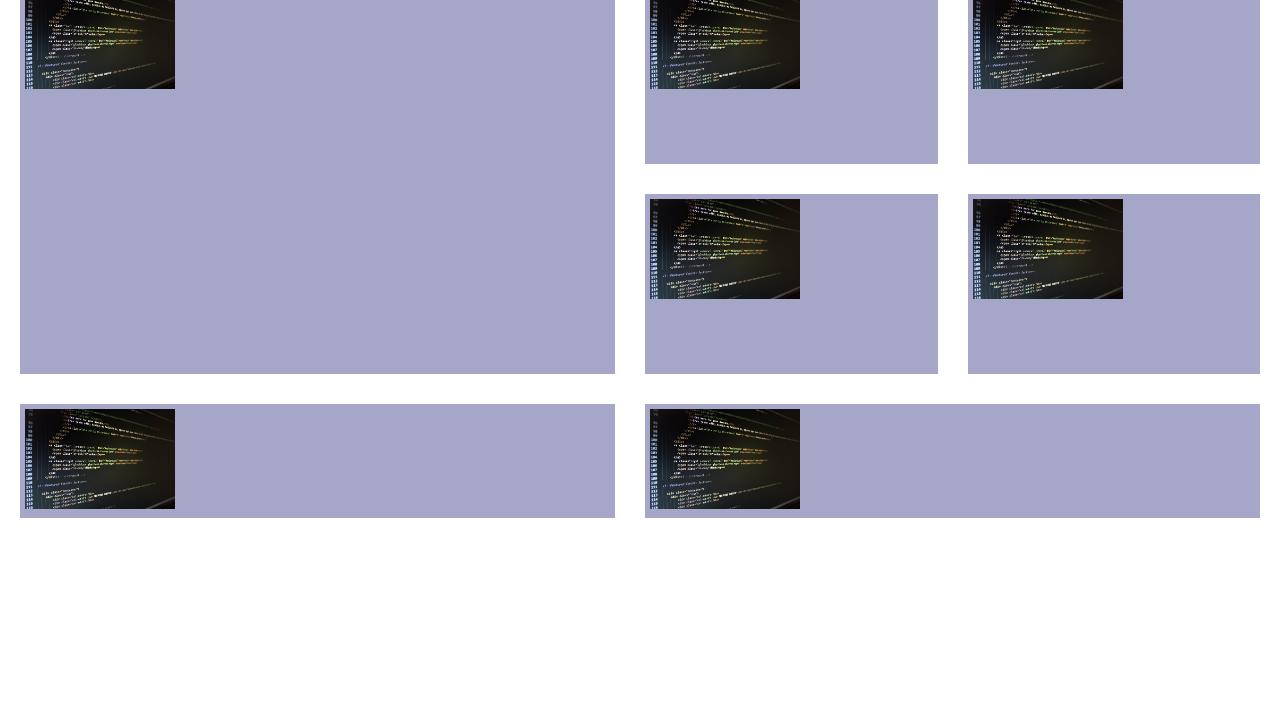
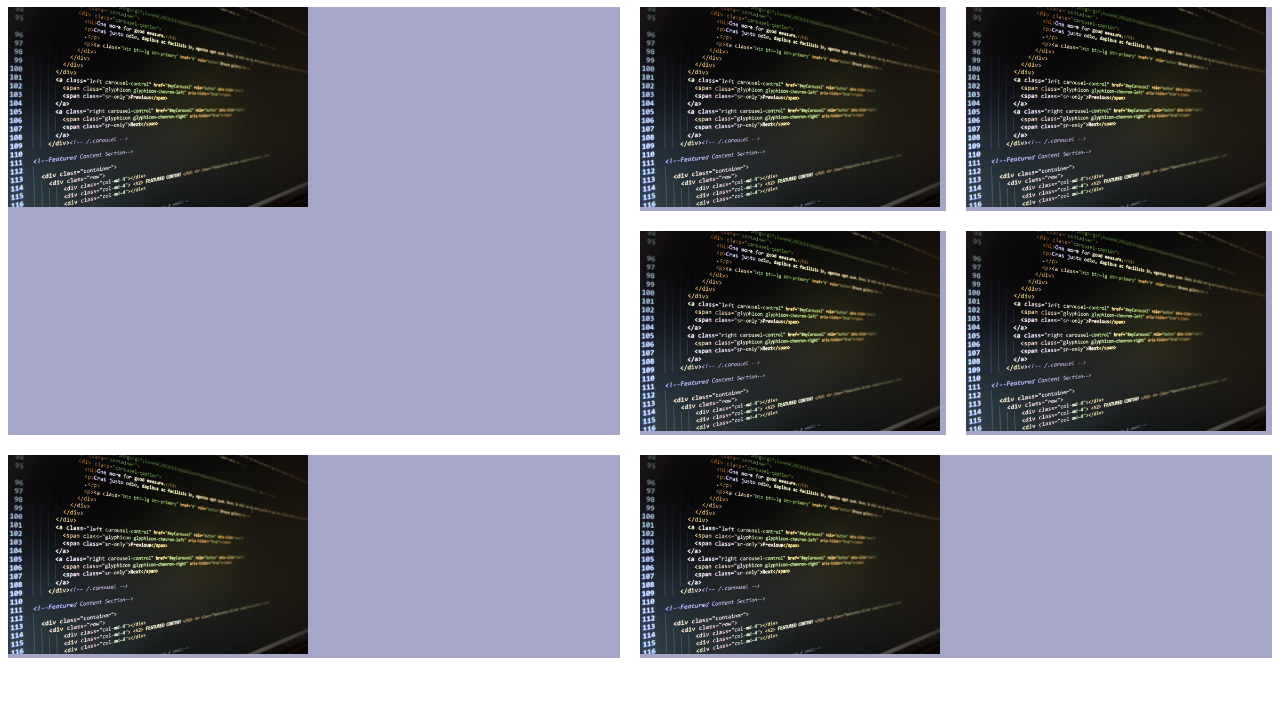
Before and after one commit to asdeiva/photo_album, a plain HTML site: page index.html in a window 1280 px wide. Shown: the part 73-800 px from the top of the page. Drawn offline with Linux system fonts and the light colour scheme.

Commit message:
img updated

```diff
--- a/style.css
+++ b/style.css
@@ -1,6 +1,4 @@
-*{
-    margin: 5px;
-}
+
 .container {
     display: grid;
     grid-template-columns: 2fr 1fr 1fr;
@@ -51,6 +49,11 @@
     grid-row-end: 9;
 }
 img{
-    object-fit:fill;
-    max-width: 150px;
+    /* object-fit:fill;
+    max-width: 300px; */
+    max-width: 300px;
+    max-height: 100%;
+    object-fit: cover;
+    object-position: center;
+
 }
```
